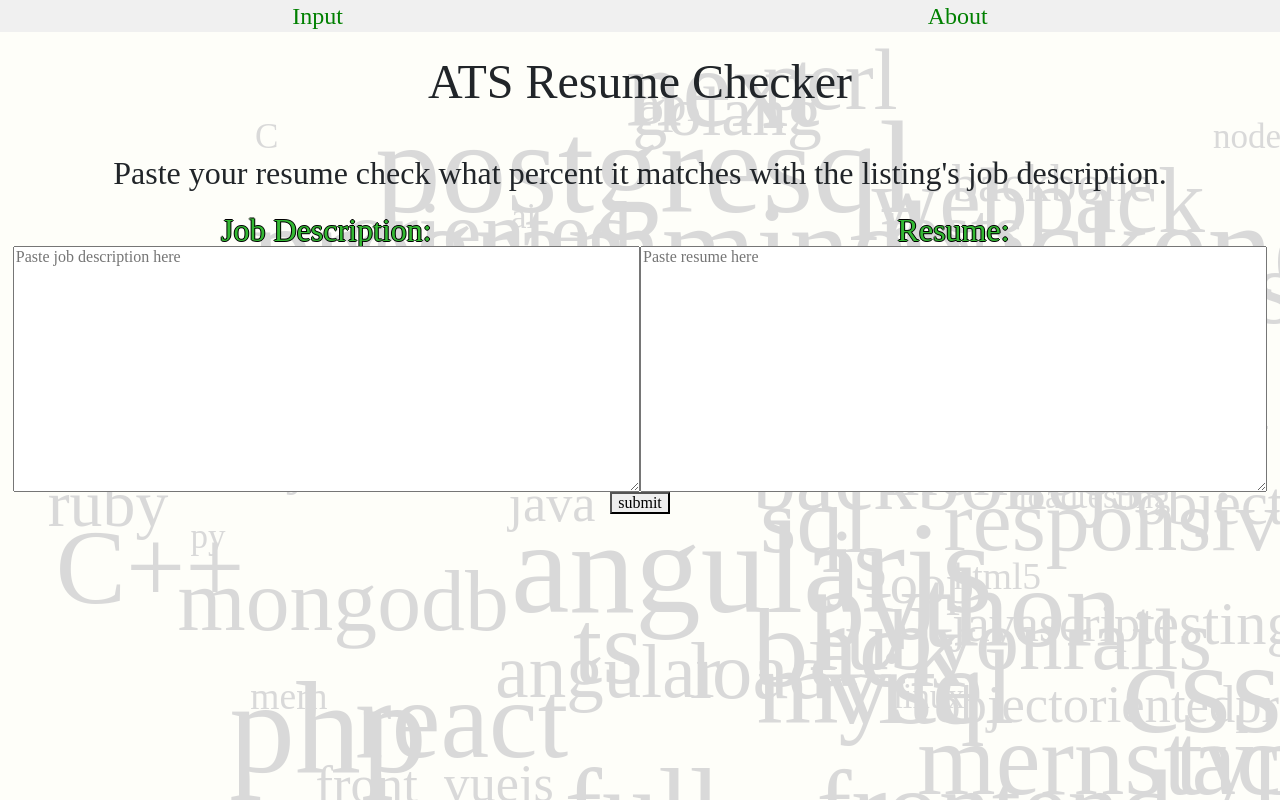
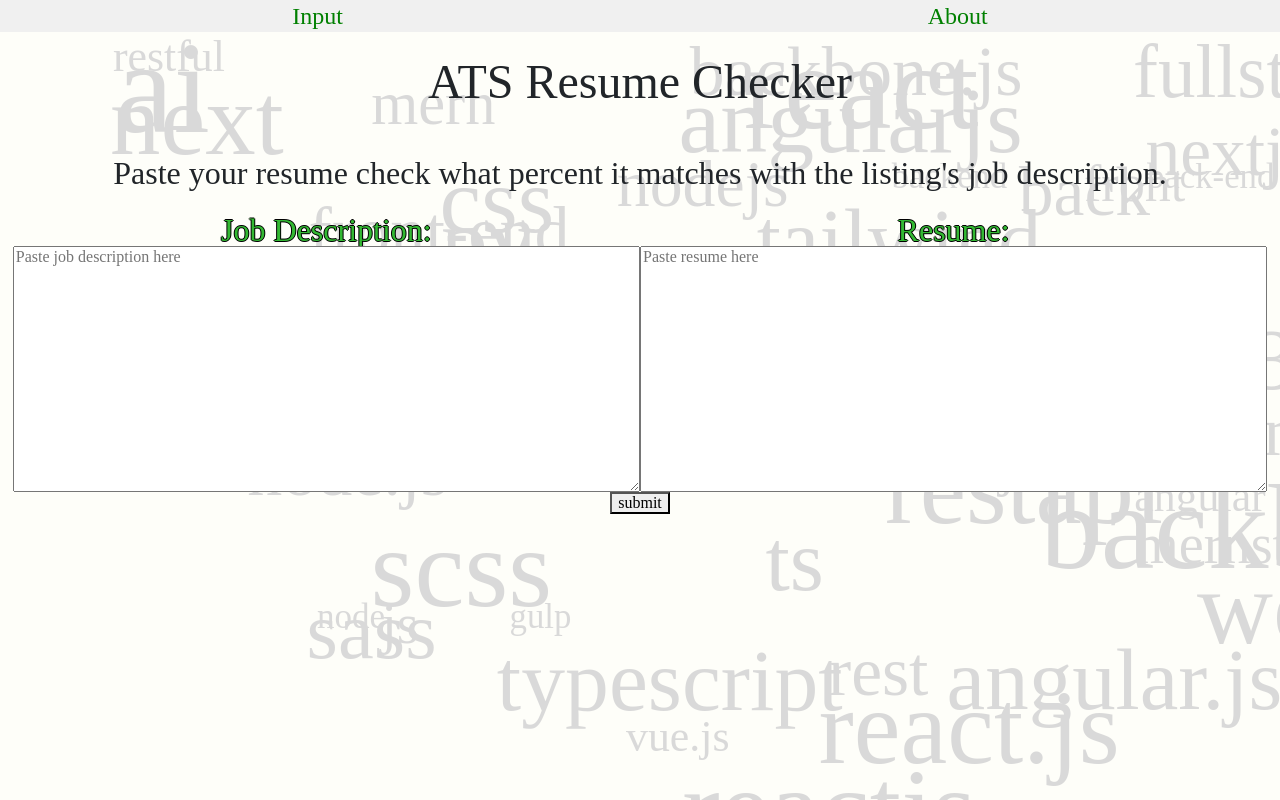
Before and after one commit to m-j-terry/resume_checker, a React app: page / in a window 1280 px wide. Built offline with nearby package versions, Linux system fonts and the light colour scheme.

Commit message:
background, array, resume-checker

```diff
--- a/src/array.js
+++ b/src/array.js
@@ -1,3 +1,3 @@
-const buzzWords = ['react', 'reactjs', 'node', 'nodejs', 'html', 'html5', 'css', 'css3', 'javascript', 'js', 'responsive', 'vue', 'vuejs', 'next', 'nextjs', 'angular', 'angularjs', 'backbone', 'backbonejs', 'front', 'back', 'frontend', 'backend', 'fullstack', 'full', 'mern', 'mernstack', 'ai', 'python', 'typescript', 'ts', 'py', 'restful', 'api', 'webpack', 'java', 'vite', 'loadtesting', 'load', 'testing', 'test', 'tests', 'objectoriented', 'object', 'oriented', 'programming', 'objectorientedprogramming', "oop", 'mongoose', 'mongodb', 'express', "sql", "mysql", "postgres", "postgresql", "django", "docker", 'ruby', "rubyonrails", "golang", "C", "C++", "devops", "linux", "perl", "php"]
+const buzzWords = ['react', 'reactjs', 'react.js', 'node', 'node.js', 'nodejs', 'html', 'html5', 'css', 'css3', 'scss', 'sass', 'tailwind', 'gulp', 'wordpress', 'javascript', 'js', 'responsive', 'vue', 'vuejs', 'vue.js', 'next', 'nextjs', 'next.js', 'angular', 'angularjs', 'angular.js', 'backbone', 'backbonejs', 'backbone.js', 'front', 'back', 'end', 'front-end', 'back-end', 'frontend', 'backend', 'fullstack', 'full', 'stack', 'mern', 'mernstack', 'ai', 'python', 'typescript', 'ts', 'py', 'restful', 'rest', 'restapi', 'api', 'webpack', 'java', 'vite', 'loadtesting', 'load', 'testing', 'test', 'tests', 'objectoriented', 'object-oriented', 'object', 'oriented', 'programming', 'objectorientedprogramming', 'object-oriented-programming', "oop", 'mongoose', 'mongodb', 'express', 'sql', 'mysql', 'postgres', 'postgresql', 'django', 'docker', 'ruby', 'rubyonrails', 'golang', 'C', 'C++', 'devops', 'bit', 'bitbucket', 'pyspark', 'hadoop', 'artifactory', 'jenkins', 'linux', 'perl', 'php', 'sybase', 'snowflake', 'etl', 'alloy', 'ios', 'git', 'flask', 'gsap', 'pixijs', 'pixi.js', 'aws', 's3', 'lambda']
 
 module.exports = buzzWords
--- a/src/check-resume.js
+++ b/src/check-resume.js
@@ -1,8 +1,22 @@
 const buzzWords = require('./array')
 
 function resumeChecker(description, resume) {
-    let res = resume.toLowerCase().split(' ')
-    let des = description.toLowerCase().split(' ')
+    function slidingWindow(string) { // To check for periods and commas between words
+        let text = string.toLowerCase().split('')
+        for (let i = 0; i < text.length; i++){
+            let punctuation = text[i]
+            let space = text[i+1]
+            if ((punctuation === "." || punctuation === ',') && space === " "){
+                text.splice(i, 1)
+            } else if (punctuation === '/' || punctuation === "(" || punctuation === ")"){
+                text.splice(i, 1, ' ')
+            }
+        }
+        text = text.join('').split(' ')
+        return text
+    }
+    let res = slidingWindow(resume)
+    let des = slidingWindow(description)
     const resBuzzedWords = []
     const desBuzzedWords = []
     const unBuzzedWords = []
--- a/src/components/Backround.js
+++ b/src/components/Backround.js
@@ -1,10 +1,17 @@
 import buzzWords from '../array'
 
 export default function Background(props){
+    let random = Math.floor(Math.random() * 2) + 1
+    let background
+    if (random === 1){
+        background = buzzWords.slice(0, 50)
+    } else if (random === 2) {
+        background = buzzWords.slice(50, 100)
+    }
     return (
         <div className="BackgroundComponent">
             <center>
-                { buzzWords.map( (word) => (
+                { background.map( (word) => (
                     <h3 key={word} className="word">{word}</h3>
                 ))}
             </center>
--- a/src/pages/Input.js
+++ b/src/pages/Input.js
@@ -45,7 +45,7 @@ export default function Input(props) {
     ]
 
 	const handleInputChange = (e) => {
-        setValues({ ...values, [e.target.name]: e.target.value })
+        setValues({ ...values, [e.target.name]: e.target.value.replace(/\n/g, ' ') })
     }
 
 	const handleSubmit = async (e) => {
--- a/src/scss/styles.scss
+++ b/src/scss/styles.scss
@@ -200,7 +200,7 @@ $position-left: 5vw, 10vw, 15vw, 20vw, 25vw, 30vw, 35vw, 40vw, 45vw, 50vw, 55vw,
   position:fixed;
   top: 0; left: 0;
   z-index: -1;
-  @include animate-words(66);
+  @include animate-words(50);
 
   .word {
     color: grey;
```
Also changed, not shown: public/index.html (+1 -1 lines), public/css/styles.css, 4 other files.
